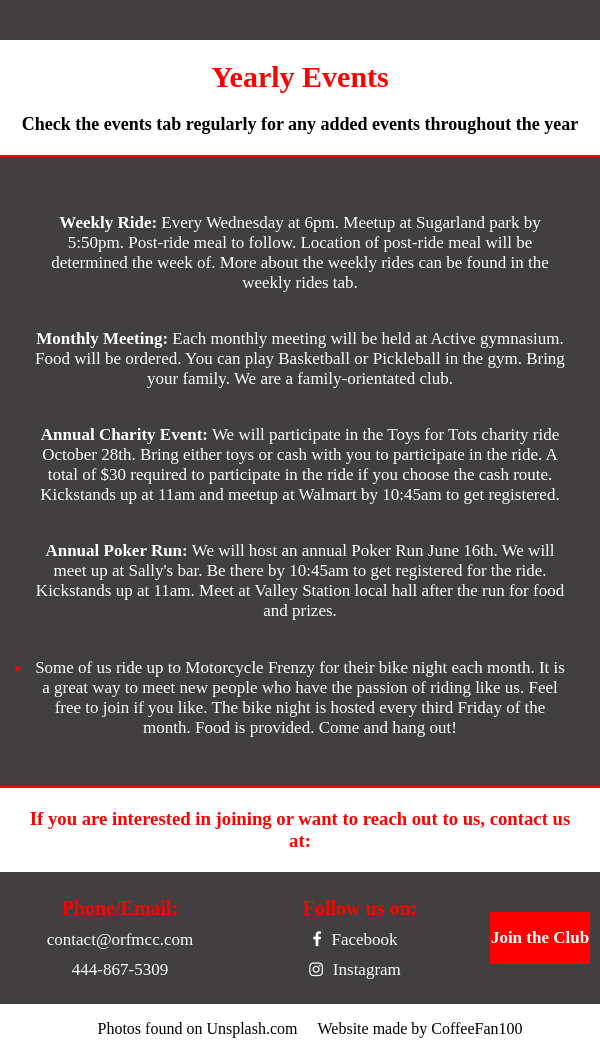
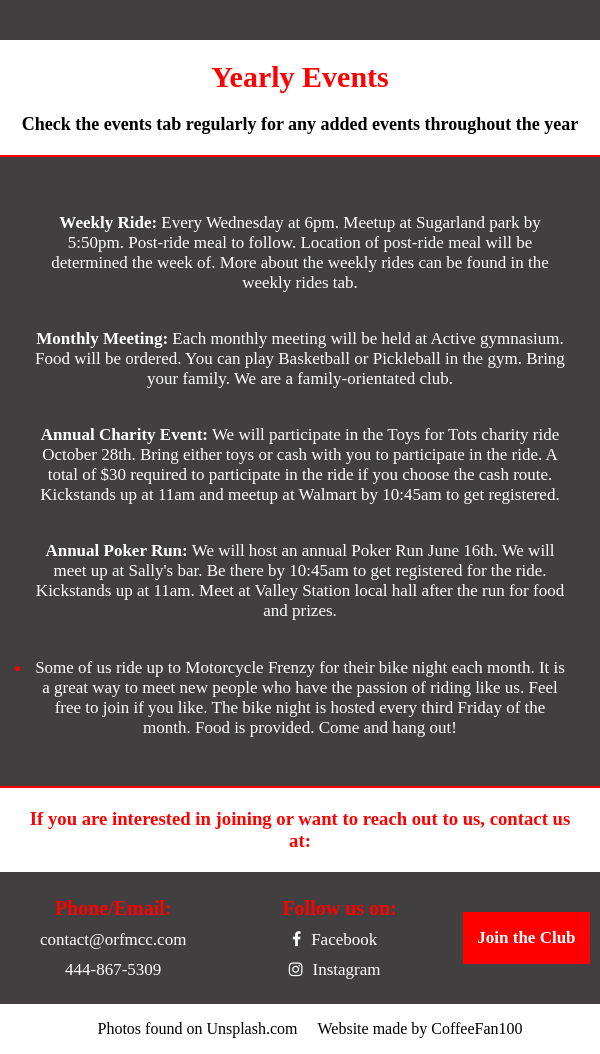
Before and after one commit to CoffeeFan100/club-website-project, a plain HTML site: page index.html in a window 600 px wide. Shown: the part 2533-3587 px from the top of the page. Drawn offline with Linux system fonts and the light colour scheme.

Commit message:
Fixed bubble for the footer for mobile responsiveness

```diff
--- a/resources/css/styles.css
+++ b/resources/css/styles.css
@@ -529,3 +529,9 @@ i.fa.fa-instagram {
         font-size: 9px;
     }
 }
+
+@media screen and (min-width: 450px) and (max-width: 700px) {
+    .bubble-content {
+        width: 65%;
+    }
+}
```
